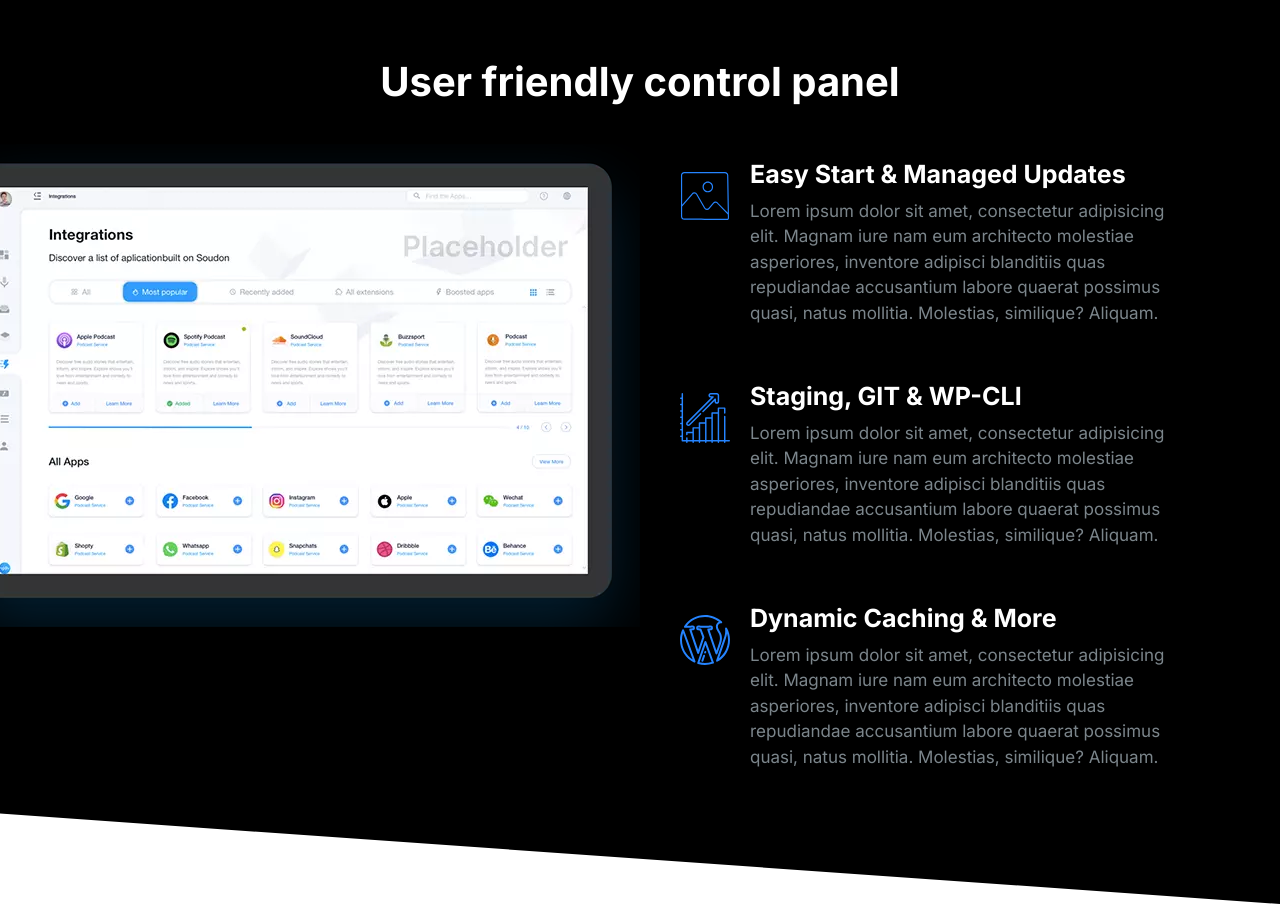
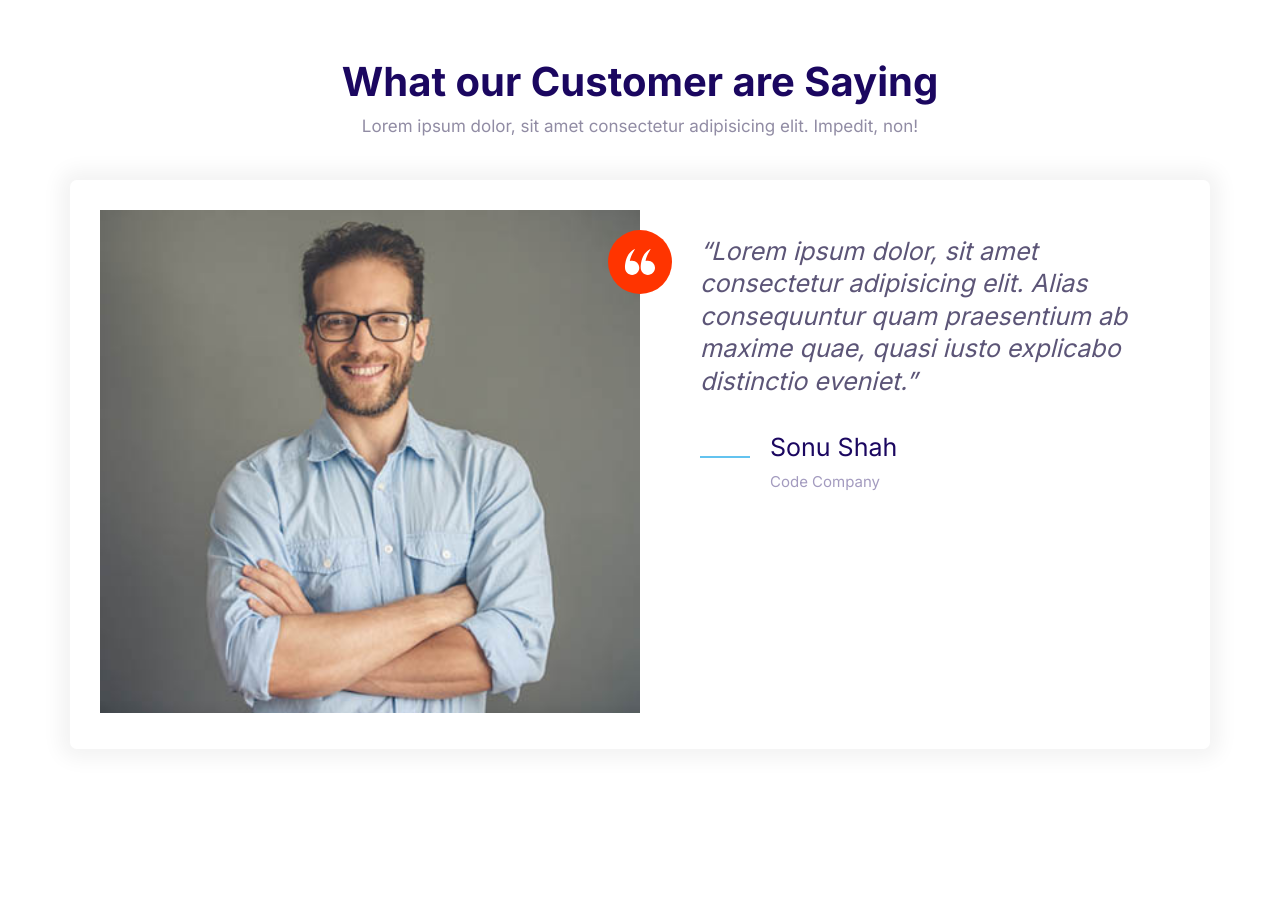
Before and after one commit to coder-rgb/CloudJ, a plain HTML site: page index.html in a window 1280 px wide. After the commit the page ends 809 px from the top, so only its background shows below. Drawn offline with Linux system fonts and the light colour scheme.

Commit message:
define a review block

```diff
--- a/css/style.css
+++ b/css/style.css
@@ -500,6 +500,10 @@ a {
   width: 100%;
 }
 
+.rc--image .icon {
+  width: 50%;
+}
+
 .rc--image > .icon--container {
   position: absolute;
   top: 2rem;
--- a/index.html
+++ b/index.html
@@ -11,57 +11,40 @@
     <link rel="stylesheet" href="css/style.css">
 </head>
 <body>
-    <section class="block block--dark block--shwed--right block--showcase">
+    <section class="block">
         <header class="block--header">
-            <h2 class="block--heading">User friendly control panel</h2>
+            <h2 class="block--heading">What our Customer are Saying</h2>
+            <p>Lorem ipsum dolor, sit amet consectetur adipisicing elit. Impedit, non!</p>
         </header>
-        <div class="container grid grid--1x2">
-            <picture class="block--showcase--image">
-                <source type="image/webp" srcset="img/ipad.webp 1x, img/ipad@2x.webp 2x">
-                <source type="image/png" srcset="img/ipad.png 1x, img/ipad@2x.png 2x">
-                <img src="img/ipad.png" alt="ipad">
-            </picture>
-            <ul class="list">
-                <li>
+        <div class="container">
+            <div class="card review--card">
+                <div class="grid grid--1x2">
+                    <div class="rc--image">
+                        <img src="img/testimonial.jpg" alt="Happy Customer">
+                        <span class="icon--container icon-container--accent">
+                            <svg class="icon icon--white icon--small">
+                                <use xlink:href="img/sprite.svg#quotes"></use>
+                            </svg>
+                        </span>
+                    </div>
+                    <blockquote class="quote">
+                        <p class="quote--text">Lorem ipsum dolor, sit amet consectetur adipisicing elit. Alias consequuntur quam praesentium ab maxime quae, quasi iusto explicabo distinctio eveniet.</p>
+                        <footer>
                             <div class="media">
                                 <div class="media--image">
                                     <svg class="icon icon--primary">
-                                <use xlink:href="img/sprite.svg#snap"></use>
+                                        <use xlink:href="img/sprite.svg#line"></use>
                                     </svg>
                                 </div>
                                 <div class="media--body">
-                            <h3 class="media--title">Easy Start & Managed Updates</h3>
-                            <p>Lorem ipsum dolor sit amet, consectetur adipisicing elit. Magnam iure nam eum architecto molestiae asperiores, inventore adipisci blanditiis quas repudiandae accusantium labore quaerat possimus quasi, natus mollitia. Molestias, similique? Aliquam.</p>
+                                    <h3 class="quote--author">Sonu Shah</h3>
+                                        <p class="quote--organization">Code Company</p>
                                 </div>
                             </div>
-                </li>
-                <li>
-                    <div class="media">
-                        <div class="media--image">
-                            <svg class="icon icon--primary">
-                                <use xlink:href="img/sprite.svg#growth"></use>
-                            </svg>
-                        </div>
-                        <div class="media--body">
-                            <h3 class="media--title">Staging, GIT & WP-CLI</h3>
-                            <p>Lorem ipsum dolor sit amet, consectetur adipisicing elit. Magnam iure nam eum architecto molestiae asperiores, inventore adipisci blanditiis quas repudiandae accusantium labore quaerat possimus quasi, natus mollitia. Molestias, similique? Aliquam.</p>
+                       </footer>
+                    </blockquote>
                 </div>
             </div>
-                </li>
-                <li>
-                    <div class="media">
-                        <div class="media--image">
-                            <svg class="icon icon--primary">
-                                <use xlink:href="img/sprite.svg#wordpress"></use>
-                            </svg>
-                        </div>
-                        <div class="media--body">
-                            <h3 class="media--title">Dynamic Caching & More</h3>
-                            <p>Lorem ipsum dolor sit amet, consectetur adipisicing elit. Magnam iure nam eum architecto molestiae asperiores, inventore adipisci blanditiis quas repudiandae accusantium labore quaerat possimus quasi, natus mollitia. Molestias, similique? Aliquam.</p>
-                        </div>
-                    </div>
-                </li>
-            </ul>
         </div>
     </section>
     <script src="js/main.js"></script>
```
Also changed, not shown: components/reviewblock.html (added, +36 -0 lines). Lines whose indentation alone changed are shown as unchanged.
